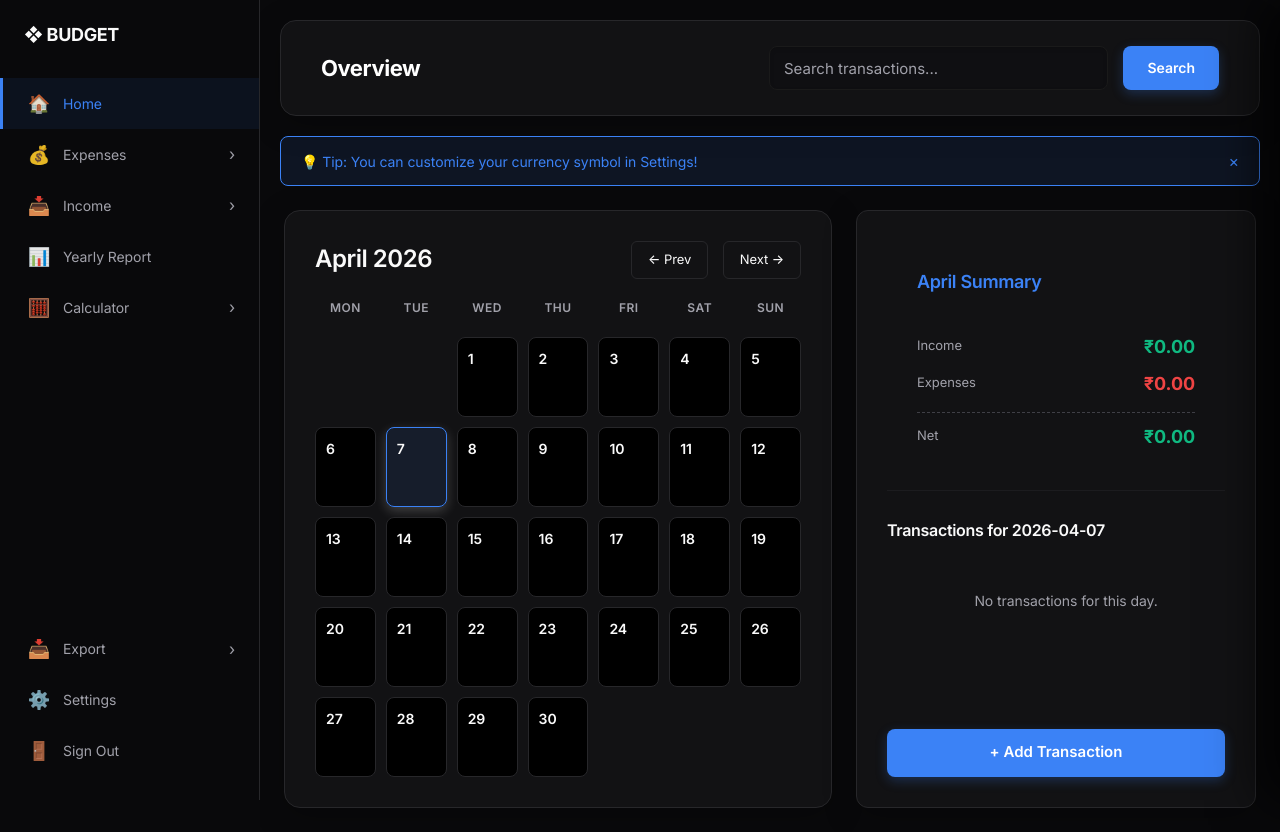
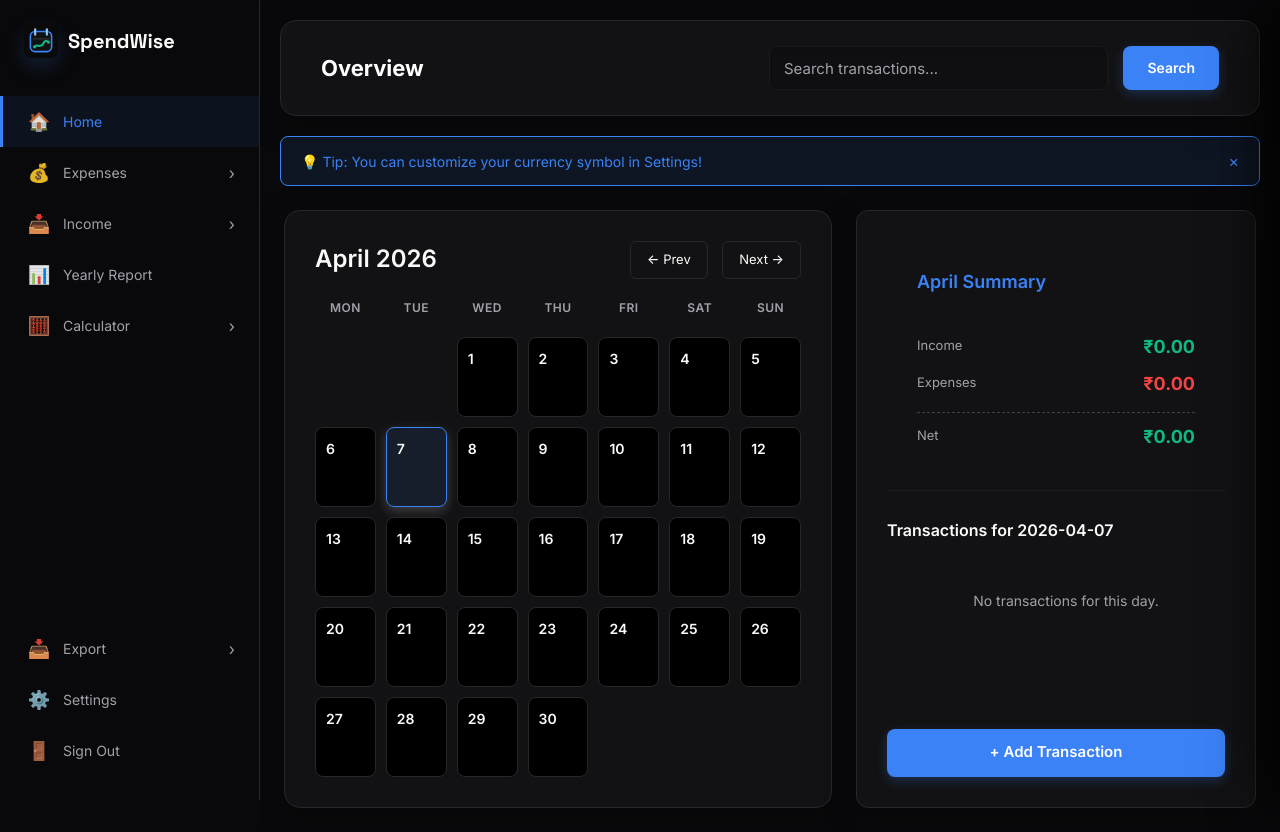
Before and after one commit to dariofdo2006-lgtm/project, a Flask app: page / in a window 1280 px wide. Run offline with Flask 3, Linux system fonts and the light colour scheme; the visitor is signed in with stand-in values (Sample User, id 1); data that the repository does not hold is empty; parts of the project's set-up code (start-up, migrations or seed data) failed here and were passed over; some libraries are stand-ins or nearby versions.

Commit message:
Update UI styling and add logo

```diff
--- a/static/style.css
+++ b/static/style.css
@@ -33,7 +33,7 @@ body {
     font-family: 'Inter', -apple-system, BlinkMacSystemFont, "Segoe UI", Roboto, sans-serif;
     -webkit-font-smoothing: antialiased;
     -moz-osx-font-smoothing: grayscale;
-    letter-spacing: -0.005em;
+    letter-spacing: 0;
     line-height: 1.5;
 }
 
@@ -45,7 +45,7 @@ button {
 }
 
 h1, h2, h3, .topbar-title, .cal-title, .summary-title {
-    letter-spacing: -0.02em;
+    letter-spacing: 0;
     font-weight: 600;
     line-height: 1.2;
 }
@@ -71,6 +71,13 @@ h1, h2, h3, .topbar-title, .cal-title, .summary-title {
     font-weight: 700;
     margin-bottom: 40px;
     color: var(--text-light);
+}
+
+.login-brand {
+    display: inline-flex;
+    align-items: center;
+    gap: 10px;
+    margin-bottom: 34px;
 }
 
 .input-group {
@@ -444,6 +451,30 @@ h1, h2, h3, .topbar-title, .cal-title, .summary-title {
     display: flex;
     align-items: center;
     gap: 8px;
+}
+
+.brand-lockup {
+    display: inline-flex;
+    align-items: center;
+    gap: 10px;
+    color: var(--text-light);
+    text-decoration: none;
+}
+
+.brand-mark {
+    width: 34px;
+    height: 34px;
+    border-radius: 8px;
+    box-shadow: 0 8px 20px rgba(59, 130, 246, 0.18);
+}
+
+.brand-name {
+    color: var(--text-light);
+    font-family: 'Space Grotesk', 'Inter', system-ui, sans-serif;
+    font-size: 20px;
+    font-weight: 700;
+    letter-spacing: 0;
+    line-height: 1;
 }
 
 .nav-item {
--- a/templates/base.html
+++ b/templates/base.html
@@ -4,11 +4,11 @@
     <meta charset="UTF-8">
     <meta name="viewport" content="width=device-width, initial-scale=1.0">
     <meta name="csrf-token" content="{{ csrf_token }}">
-    <meta name="description" content="Budget Calendar: Manage your personal finances, track expenses, and plan your budgets effectively.">
-    <title>{% block title %}Budget Calendar{% endblock %}</title>
-    <link rel="icon" type="image/x-icon" href="{{ url_for('static', filename='favicon.ico') }}">
+    <meta name="description" content="SpendWise: Track spending, income, and monthly cash flow in one focused budget calendar.">
+    <title>{% block title %}SpendWise{% endblock %}</title>
+    <link rel="icon" type="image/svg+xml" href="{{ url_for('static', filename='logo.svg') }}">
     <link rel="stylesheet" href="{{ url_for('static', filename='style.css') }}?v=2">
-    <link href="https://fonts.googleapis.com/css2?family=Inter:wght@400;600;700&display=swap" rel="stylesheet">
+    <link href="https://fonts.googleapis.com/css2?family=Inter:wght@400;600;700&family=Space+Grotesk:wght@600;700&display=swap" rel="stylesheet">
     {% block head %}{% endblock %}
 </head>
 <body>
@@ -16,7 +16,10 @@
         <!-- Sidebar -->
         <aside class="sidebar">
             <div class="sidebar-header">
-                <h2>❖ BUDGET</h2>
+                <a href="/" class="brand-lockup" aria-label="SpendWise home">
+                    <img src="{{ url_for('static', filename='logo.svg') }}" alt="" class="brand-mark">
+                    <span class="brand-name">SpendWise</span>
+                </a>
             </div>
 
             <a href="/" class="nav-item {% if active_view == 'home' %}active{% endif %}">
```
Also changed, not shown: templates/login.html (+8 -4 lines), static/logo.svg (added), 1 other file.
